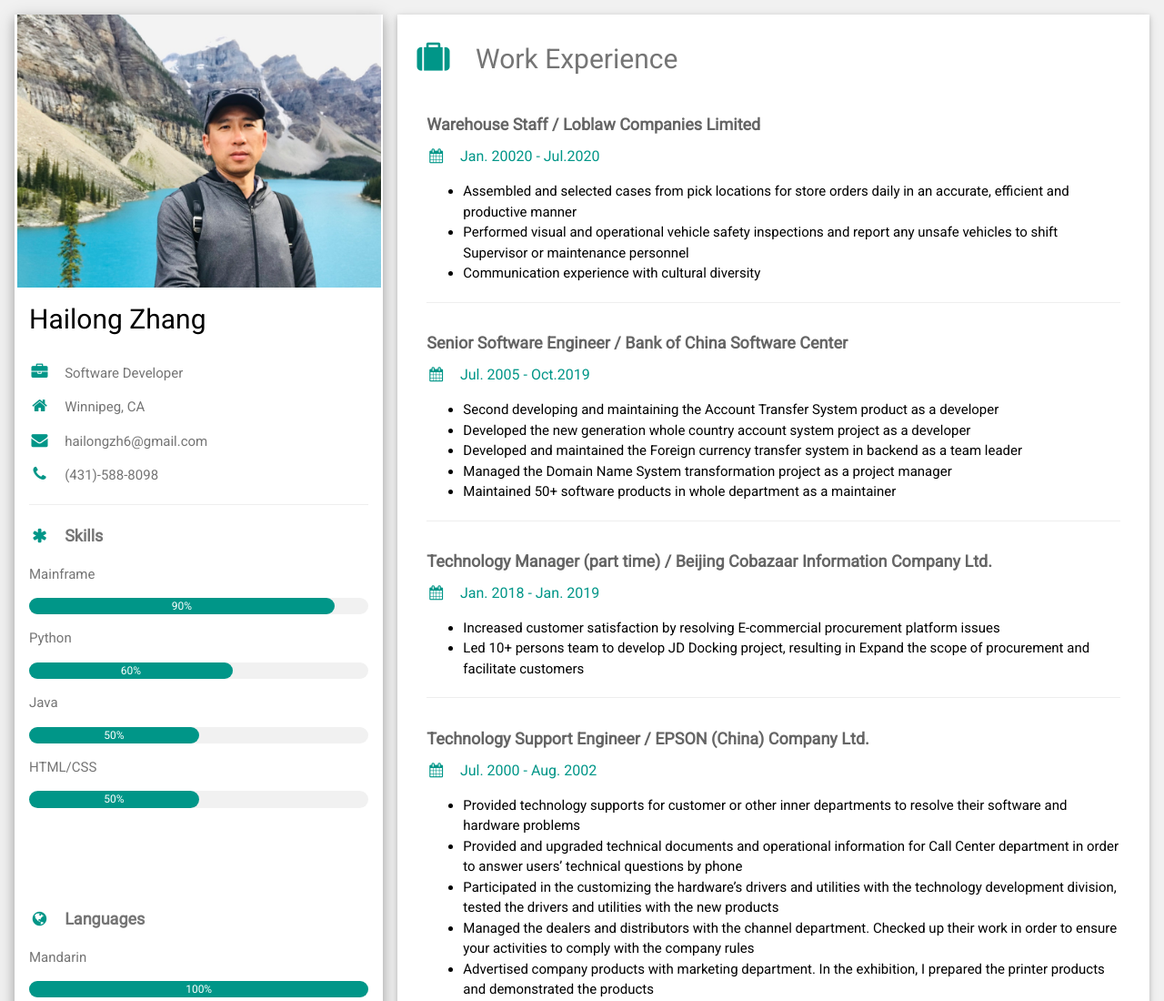
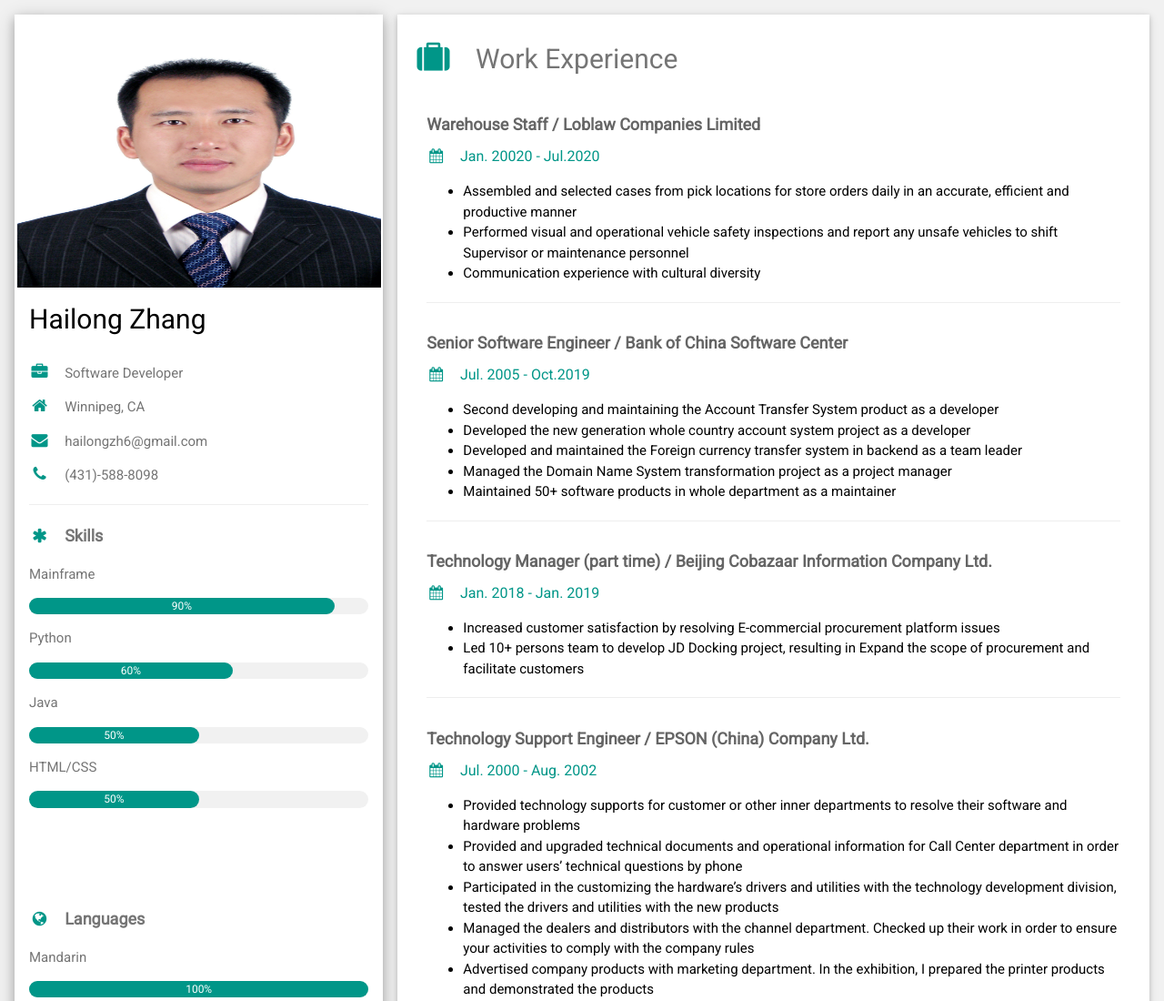
Before and after one commit to hailongzh/hailongzh.github.io, a plain HTML site: page index.html in a window 1280 px wide. Shown: the top 1100 px of the page at 91% size. Drawn offline with Linux system fonts and the light colour scheme.

Commit message:
Update index.html

```diff
--- a/index.html
+++ b/index.html
@@ -27,7 +27,7 @@
         <div class="w3-third">
           <div class="w3-white w3-text-grey w3-card-4">
             <div class="w3-display-container w3-center">
-              <img src="static/HailongZhang02.jpeg"
+              <img src="static/HailongZhang-formal.jpg"
                 style="width: 400px;height: 300px;" alt="HailongZhang Photo" />
               <br>
               <br>
```
